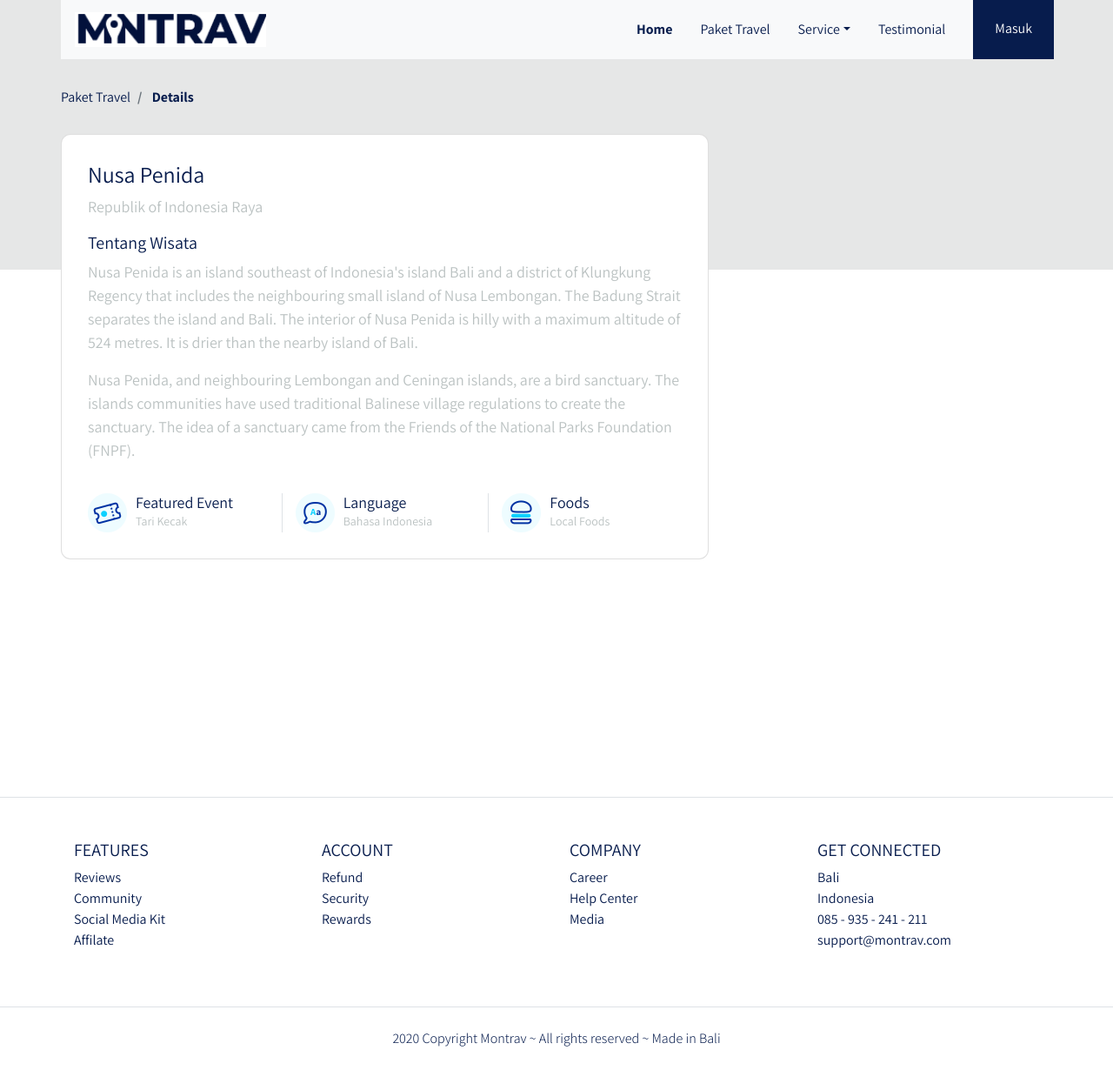
After one commit to Indraawagin/web_montrav, a PHP site: page /details.html in a window 1280 px wide. The commit adds this page. Shown: the whole page at 87% size. Run offline with PHP 8.4, Linux system fonts and the light colour scheme.

Commit message:
membuat page details, section header, dan section content

```diff
--- /dev/null
+++ b/details.html
@@ -0,0 +1,226 @@
+<!DOCTYPE html>
+<html lang="en">
+  <head>
+    <meta charset="utf-8" />
+    <meta
+      name="viewport"
+      content="width=device-width, initial-scale=1, shrink-to-fit=no"
+    />
+    <link
+      rel="stylesheet"
+      href="frontend/libraries/bootstrap/css/bootstrap.css"
+    />
+    <link rel="stylesheet" href="frontend/styles/main.css" />
+    <link
+      href="https://fonts.googleapis.com/css?family=Assistant:300,400,600,700,800|Playfair+Display:400,700,800,900&display=swap"
+      rel="stylesheet"
+    />
+    <title>Montrav</title>
+  </head>
+
+  <body class="details">
+    <!-- Navbar -->
+    <div class="section-navbar">
+      <div class="container">
+        <nav class="row navbar navbar-expand-lg navbar-light bg-light">
+          <a href="#" class="navbar-brand">
+            <img src="frontend/images/ic_logo.png" alt="logo montrav" />
+          </a>
+          <button
+            class="navbar-toggler navbar-toggler-right"
+            type="button"
+            data-toggle="collapse"
+            data-target="#navb"
+          >
+            <span class="navbar-toggler-icon"></span>
+          </button>
+
+          <div class="collapse navbar-collapse" id="navb">
+            <ul class="navbar-nav ml-auto mr-3">
+              <li class="nav-item mx-md-2">
+                <a href="#" class="nav-link active">Home</a>
+              </li>
+              <li class="nav-item mx-md-2">
+                <a href="#" class="nav-link">Paket Travel</a>
+              </li>
+              <li class="nav-item mx-md-2 dropdown">
+                <a
+                  href=""
+                  class="nav-link dropdown-toggle"
+                  id="navbardrop"
+                  data-toggle="dropdown"
+                  >Service</a
+                >
+                <div class="dropdown-menu">
+                  <a href="#" class="dropdown-item">Link</a>
+                  <a href="#" class="dropdown-item">Link</a>
+                  <a href="#" class="dropdown-item">Link</a>
+                </div>
+              </li>
+              <li class="nav-item mx-md-2">
+                <a href="#" class="nav-link">Testimonial</a>
+              </li>
+            </ul>
+            <!-- Mobile Button -->
+
+            <form class="form-inline d-sm-block d-md-none">
+              <button class="btn btn-login my-2 my-sm-0">
+                Masuk
+              </button>
+            </form>
+
+            <!-- Dekstop Button -->
+
+            <form class="form-inline my-2 my-lg-0 d-none d-md-block ">
+              <button class="btn btn-login btn-navbar-right my-2 my-sm-0 px-4">
+                Masuk
+              </button>
+            </form>
+          </div>
+        </nav>
+      </div>
+    </div>
+
+    <main>
+      <section class="section-details-header"></section>
+      <section class="section-details-content">
+        <div class="container">
+          <div class="row">
+            <div class="col p-0">
+              <nav>
+                <ol class="breadcrumb">
+                  <li class="breadcrumb-item">
+                    Paket Travel
+                  </li>
+                  <li class="breadcrumb-item active">
+                    Details
+                  </li>
+                </ol>
+              </nav>
+            </div>
+          </div>
+          <div class="row">
+            <div class="col-lg-8 pl-lg-0">
+              <div class="card card-details">
+                <h1>Nusa Penida</h1>
+                <p>Republik of Indonesia Raya</p>
+                <div class="gallery"></div>
+                <h2>Tentang Wisata</h2>
+                <p>
+                  Nusa Penida is an island southeast of Indonesia's island Bali
+                  and a district of Klungkung Regency that includes the
+                  neighbouring small island of Nusa Lembongan. The Badung Strait
+                  separates the island and Bali. The interior of Nusa Penida is
+                  hilly with a maximum altitude of 524 metres. It is drier than
+                  the nearby island of Bali.
+                </p>
+                <p>
+                  Nusa Penida, and neighbouring Lembongan and Ceningan islands,
+                  are a bird sanctuary. The islands communities have used
+                  traditional Balinese village regulations to create the
+                  sanctuary. The idea of a sanctuary came from the Friends of
+                  the National Parks Foundation (FNPF).
+                </p>
+                <div class="features row">
+                  <div class="col-md-4">
+                    <img
+                      src="frontend/images/ic_event.png"
+                      alt=""
+                      class="featured-img"
+                    />
+                    <div class="description">
+                      <h3>Featured Event</h3>
+                      <p>Tari Kecak</p>
+                    </div>
+                  </div>
+                  <div class="col-md-4 border-left">
+                    <img
+                      src="frontend/images/ic_language.png"
+                      alt=""
+                      class="featured-img"
+                    />
+                    <div class="description">
+                      <h3>Language</h3>
+                      <p>Bahasa Indonesia</p>
+                    </div>
+                  </div>
+                  <div class="col-md-4 border-left">
+                    <img
+                      src="frontend/images/ic_foods.png"
+                      alt=""
+                      class="featured-img"
+                    />
+                    <div class="description">
+                      <h3>Foods</h3>
+                      <p>Local Foods</p>
+                    </div>
+                  </div>
+                </div>
+              </div>
+            </div>
+          </div>
+        </div>
+      </section>
+    </main>
+
+    <!-- Footer -->
+    <footer class="section-footer mt-3 mb-4 border-top">
+      <div class="container pt-5 pb-5">
+        <div class="row justify-content-center">
+          <div class="col-12">
+            <div class="row">
+              <div class="col-12 col-lg-3">
+                <h5>FEATURES</h5>
+                <ul class="list-unstyled">
+                  <li><a href="">Reviews</a></li>
+                  <li><a href="">Community</a></li>
+                  <li><a href="">Social Media Kit</a></li>
+                  <li><a href="">Affilate</a></li>
+                </ul>
+              </div>
+              <div class="col-12 col-lg-3">
+                <h5>ACCOUNT</h5>
+                <ul class="list-unstyled">
+                  <li><a href="">Refund</a></li>
+                  <li><a href="">Security</a></li>
+                  <li><a href="">Rewards</a></li>
+                </ul>
+              </div>
+              <div class="col-12 col-lg-3">
+                <h5>COMPANY</h5>
+                <ul class="list-unstyled">
+                  <li><a href="">Career</a></li>
+                  <li><a href="">Help Center</a></li>
+                  <li><a href="">Media</a></li>
+                </ul>
+              </div>
+              <div class="col-12 col-lg-3">
+                <h5>GET CONNECTED</h5>
+                <ul class="list-unstyled">
+                  <li><a href="">Bali</a></li>
+                  <li><a href="">Indonesia</a></li>
+                  <li><a href="">085 - 935 - 241 - 211</a></li>
+                  <li><a href="">support@montrav.com</a></li>
+                </ul>
+              </div>
+            </div>
+          </div>
+        </div>
+      </div>
+      <div class="container-fluid">
+        <div
+          class="row border-top justify-content-center align-items-center pt-4"
+        >
+          <div class="col-auto copyright">
+            2020 Copyright Montrav ~ All rights reserved ~ Made in Bali
+          </div>
+        </div>
+      </div>
+    </footer>
+
+    <script src="frontend/libraries/bootstrap/js/jquery-3.4.1.min.js"></script>
+    <script src="https://cdn.jsdelivr.net/npm/popper.js@1.16.0/dist/umd/popper.min.js"></script>
+    <script src="frontend/libraries/bootstrap/js/bootstrap.js"></script>
+    <script src="frontend/libraries/retina/retina.min.js"></script>
+  </body>
+</html>
--- a/frontend/styles/main.css
+++ b/frontend/styles/main.css
@@ -4,24 +4,24 @@ body {
   color: #071c4d;
 }
 
-.navbar-brand img {
+.section-navbar .navbar-brand img {
   height: 40px;
 }
 
-.navbar-light .navbar-nav .nav-link {
+.section-navbar .navbar-light .navbar-nav .nav-link {
   color: #071c4d;
 }
 
-.navbar-light .navbar-nav .nav-link:hover {
+.section-navbar .navbar-light .navbar-nav .nav-link:hover {
   color: #2a448e !important;
 }
 
-.navbar-light .navbar-nav .nav-link.active {
+.section-navbar .navbar-light .navbar-nav .nav-link.active {
   font-weight: bold;
   color: #071c4d !important;
 }
 
-.btn-navbar-right {
+.section-navbar .btn-navbar-right {
   margin-top: -10px !important;
   margin-bottom: -8px !important;
   margin-right: -18px !important;
@@ -29,91 +29,91 @@ body {
   border-radius: 0;
 }
 
-.btn-login {
+.section-navbar .btn-login {
   background-color: #071c4d;
   color: #ffffff;
 }
 
-.btn-login:hover {
+.section-navbar .btn-login:hover {
   background-color: #1b2d5e;
   color: #ffffff;
 }
 
-header {
+.index header {
   margin-top: -70px;
   padding: 180px 0 165px;
   background-image: url("../images/header.jpg");
   background-size: cover;
 }
 
-header h1,
-header p {
+.index header h1,
+.index header p {
   color: #ffffff;
 }
 
-header h1 {
+.index header h1 {
   font-family: "Playfair Display", serif;
   font-weight: bold;
   font-size: 50px;
 }
 
-header p {
+.index header p {
   font-size: 24px;
 }
 
-header .btn-get-started {
+.index header .btn-get-started {
   background-color: #ff9e53;
   color: #ffffff;
 }
 
-header .btn-get-started:hover {
+.index header .btn-get-started:hover {
   background-color: #fda562;
   color: #ffffff;
 }
 
-.section-stats {
+.index .section-stats {
   margin-top: -50px;
 }
 
-.section-stats .stats-details {
+.index .section-stats .stats-details {
   padding-top: 20px;
   background: #ffffff;
   padding-left: 45px;
 }
 
-.section-stats h2 {
+.index .section-stats h2 {
   font-size: 30px;
   margin-bottom: 0;
 }
 
-.section-stats p {
+.index .section-stats p {
   font-size: 20px;
   font-weight: lighter;
 }
 
-.section-popular {
+.index .section-popular {
   min-height: 550px;
   background-color: #051334;
   margin-top: -53px;
   margin-bottom: -230px;
 }
 
-.section-popular .section-popular-heading {
+.index .section-popular .section-popular-heading {
   margin-top: 130px;
   color: #ffffff;
 }
 
-.section-popular h2 {
+.index .section-popular h2 {
   font-weight: bold;
   font-family: "Playfair Display", serif;
   font-size: 40px;
 }
 
-.section-popular p {
+.index .section-popular p {
   font-size: 18px;
 }
 
-.section-popular-content .section-popular-travel .card-travel {
+.index .section-popular-content .section-popular-travel .card-travel {
   min-height: 380px;
   padding: 30px;
   color: #ffffff;
@@ -227,21 +227,88 @@ header .btn-get-started:hover {
   color: #fff;
 }
 
-.section-testimonial-content .btn-get-started:hover {
+.index .section-testimonial-content .btn-get-started:hover {
   background-color: #fda562;
   color: #ffffff;
 }
 
-.section-testimonial-content .btn-need-help {
+.index .section-testimonial-content .btn-need-help {
   background: #efefef;
   font-weight: 300;
   font-size: 20px;
   color: #aeaeae;
 }
 
-.section-testimonial-content .btn-need-help:hover {
+.index .section-testimonial-content .btn-need-help:hover {
   background-color: #f3f3f3;
   color: #aeaeae;
+}
+
+.details .section-details-header {
+  min-height: 310px;
+  background: #e6e7e7;
+  margin-top: -68px;
+}
+
+.details .section-details-content {
+  min-height: 100vh;
+  margin-top: -210px;
+}
+
+.details .section-details-content .breadcrumb {
+  background-color: transparent;
+  padding: 0;
+  margin-bottom: 30px;
+}
+
+.details .section-details-content .breadcrumb-item.active {
+  font-weight: bold;
+  color: #071c4d;
+}
+
+.details .card-details {
+  padding: 30px;
+  border-radius: 11px;
+}
+
+.details h1 {
+  font-size: 26px;
+}
+
+.details h2 {
+  font-size: 20px;
+}
+
+.details p {
+  font-size: 18px;
+  color: #BBC2C2;
+}
+
+.details .features {
+  margin-top: 20px;
+}
+
+.details .features h3 {
+  font-size: 18px;
+  color: #071c4d;
+  margin-bottom: 0;
+}
+
+.details .features p {
+  margin-bottom: 0;
+  font-size: 14px;
+}
+
+.details .features .description {
+  margin-left: 10px;
+  overflow: hidden;
+  float: left;
+}
+
+.details .features .featured-img {
+  width: 45px;
+  height: 45px;
+  float: left;
 }
 
 .section-footer a {
--- a/frontend/styles/main.scss
+++ b/frontend/styles/main.scss
@@ -5,6 +5,7 @@ body {
 }
 
 // Navbar
+.section-navbar {
   .navbar-brand {
     img {
       height: 40px;
@@ -45,9 +46,12 @@ body {
       color: #ffffff;
     }
   }
+}
+
+// Header & Main Index
+.index {
 
   // Header
-
   header {
     margin-top: -70px;
     padding: 180px 0 165px;
@@ -81,7 +85,6 @@ header {
   }
 
   // Statistics
-
   .section-stats {
     margin-top: -50px;
 
@@ -260,6 +263,81 @@ header {
       }
     }
   }
+}
+
+// Header & Main Details
+.details {
+
+  // Header
+  .section-details-header {
+    min-height: 310px;
+    background: #e6e7e7;
+    margin-top: -68px;
+  }
+
+  .section-details-content {
+    min-height: 100vh;
+    margin-top: -210px;
+
+    .breadcrumb {
+      background-color: transparent;
+      padding: 0;
+      margin-bottom: 30px;
+    }
+
+    .breadcrumb-item {
+      &.active {
+        font-weight: bold;
+        color: #071c4d;
+      }
+    }
+  }
+
+  .card-details {
+    padding: 30px;
+    border-radius: 11px;
+  }
+
+  h1 {
+    font-size: 26px;
+  }
+
+  h2 {
+    font-size: 20px;
+  }
+
+  p {
+    font-size: 18px;
+    color: #BBC2C2;
+  }
+
+  .features {
+    margin-top: 20px;
+
+    h3 {
+      font-size: 18px;
+      color: #071c4d;
+      margin-bottom: 0;
+    }
+
+    p {
+      margin-bottom: 0;
+      font-size: 14px;
+    }
+
+    .description {
+      margin-left: 10px;
+      overflow: hidden;
+      float: left;
+    }
+
+    .featured-img {
+      width: 45px;
+      height: 45px;
+      float: left;
+    }
+  }
+}
 
 // Section Footer
 .section-footer {
--- a/index.html
+++ b/index.html
@@ -18,8 +18,9 @@
     <title>Montrav</title>
   </head>
 
-  <body>
+  <body class="index">
     <!-- Navbar -->
+    <div class="section-navbar">
       <div class="container">
         <nav class="row navbar navbar-expand-lg navbar-light bg-light">
           <a href="#" class="navbar-brand">
@@ -77,6 +78,7 @@
             </form>
           </div>
         </nav>
+      </div>
     </div>
 
     <!-- Header -->
@@ -142,7 +144,7 @@
                 <div class="travel-country">INDONESIA</div>
                 <div class="travel-location">NUSA PENIDA</div>
                 <div class="travel-button mt-auto">
-                  <a href="#" class="btn btn-travel-details px-4">
+                  <a href="details.html" class="btn btn-travel-details px-4">
                     View Details
                   </a>
                 </div>
```
Also changed, not shown: other parts of frontend/styles/main.css (+19 -19 lines), frontend/images/ic_event.png (added), frontend/images/ic_event@2x.png (added), frontend/images/ic_foods.png (added), frontend/images/ic_foods@2x.png (added), frontend/images/ic_language.png (added), frontend/images/ic_language@2x.png (added), 1 other file. Lines whose indentation alone changed are shown as unchanged.
